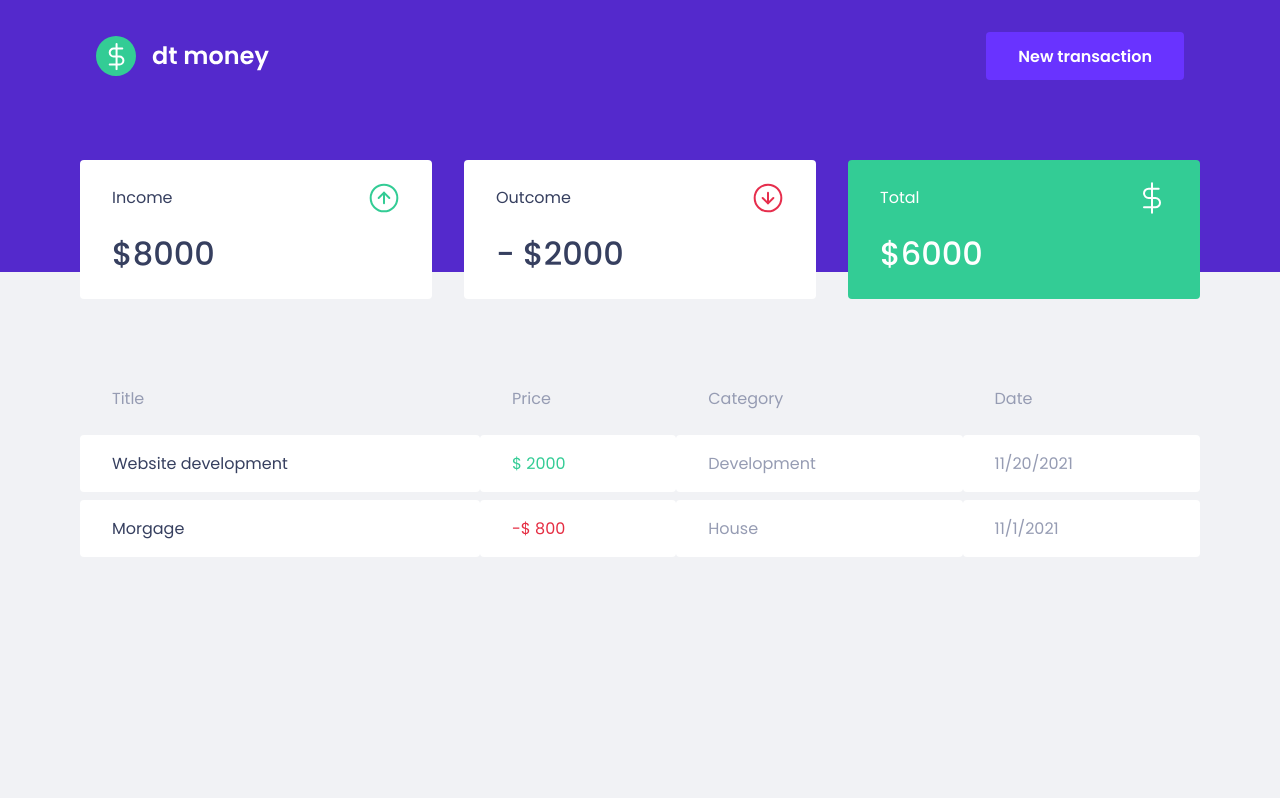
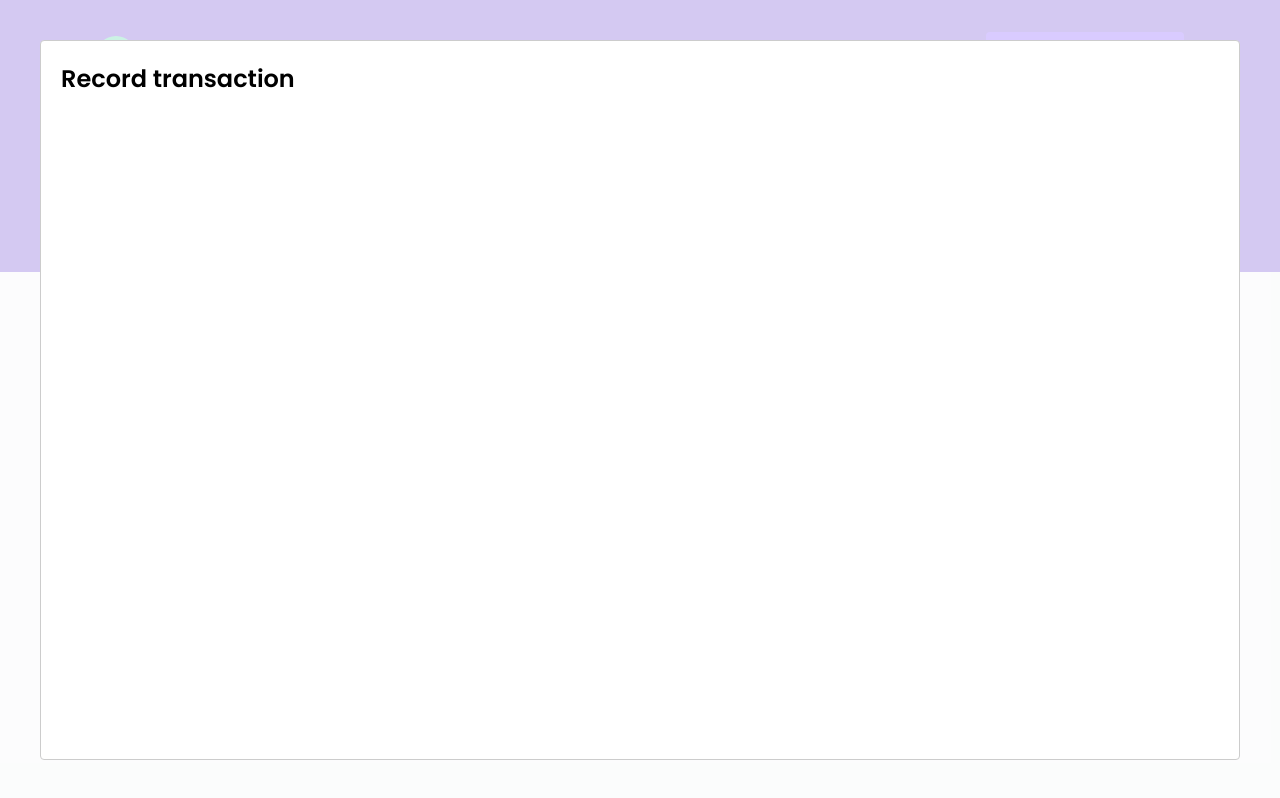
Before and after one commit to emilioRguez/02-dtmoney-ignite, a React (Create React App) app: page / in a window 1280 px wide. Both pictures are taken after a click on the button "New transaction". Built offline with nearby package versions, Linux system fonts and the light colour scheme; no server answers; what miragejs would draw is missing.

Commit message:
Adding NewTransactionModal component

```diff
--- a/package.json
+++ b/package.json
@@ -7,6 +7,7 @@
     "miragejs": "^0.1.42",
     "react": "^17.0.2",
     "react-dom": "^17.0.2",
+    "react-modal": "^3.14.3",
     "react-scripts": "4.0.3",
     "styled-components": "^5.3.1",
     "web-vitals": "^1.0.1"
@@ -19,6 +20,7 @@
     "@types/node": "^12.0.0",
     "@types/react": "^17.0.0",
     "@types/react-dom": "^17.0.0",
+    "@types/react-modal": "^3.12.1",
     "@types/styled-components": "^5.1.14",
     "typescript": "^4.1.2"
   },
--- a/src/App.tsx
+++ b/src/App.tsx
@@ -1,12 +1,31 @@
+import { useState } from "react";
+import Modal from "react-modal";
 import { Dashboard } from "./components/Dashboard";
 import { Header } from "./components/Header";
+import { NewTransactionModal } from "./components/NewTransactionModal";
 import { GlobalStyle } from "./styles/global";
 
+Modal.setAppElement('#root');
+
 export function App() {
+  const [isNewTransactionModalOpen, setIsNewTransactionModalOpen] = useState(false)
+
+  function handleOpenNewTransactionModalOpen() {
+    setIsNewTransactionModalOpen(true)
+  }
+
+  function handleCloseNewTransactionModalOpen() {
+    setIsNewTransactionModalOpen(false)
+  }
+
   return (
     <>
-      <Header />
+      <Header onOpenNewTransactionModalOpen={handleOpenNewTransactionModalOpen} />
+
       <Dashboard />
+
+      <NewTransactionModal isOpen={isNewTransactionModalOpen} onRequestClose={handleCloseNewTransactionModalOpen} />
+
       <GlobalStyle />
     </>
   );
--- a/src/components/Header/index.tsx
+++ b/src/components/Header/index.tsx
@@ -1,12 +1,16 @@
 import logoImg from "../../assets/logo.svg";
 import { Container, Content } from "./styles";
 
-export function Header() {
+interface HeaderProps {
+  onOpenNewTransactionModalOpen: () => void;
+}
+
+export function Header({ onOpenNewTransactionModalOpen }: HeaderProps) {
   return (
    <Container>
      <Content>
         <img src={logoImg} alt="dt money" />
-        <button>
+        <button type="button" onClick={onOpenNewTransactionModalOpen}>
           New transaction
         </button>
      </Content>
--- /dev/null
+++ b/src/components/NewTransactionModal/index.tsx
@@ -0,0 +1,17 @@
+import Modal from 'react-modal';
+
+interface NewTransactionModalProps {
+  isOpen: boolean,
+  onRequestClose: () => void
+}
+
+export function NewTransactionModal( { isOpen, onRequestClose }: NewTransactionModalProps ) {
+  return (
+    <Modal
+      isOpen={isOpen}
+      onRequestClose={onRequestClose}
+      >
+      <h2>Record transaction</h2>
+    </Modal>
+  );
+}
--- /dev/null
+++ b/src/components/NewTransactionModal/styles.ts
@@ -0,0 +1,3 @@
+import styled from "styled-components";
+
+export const Container = styled.div``
```
Also changed, not shown: 1 other file (tests, documents, lock files or other folders).
